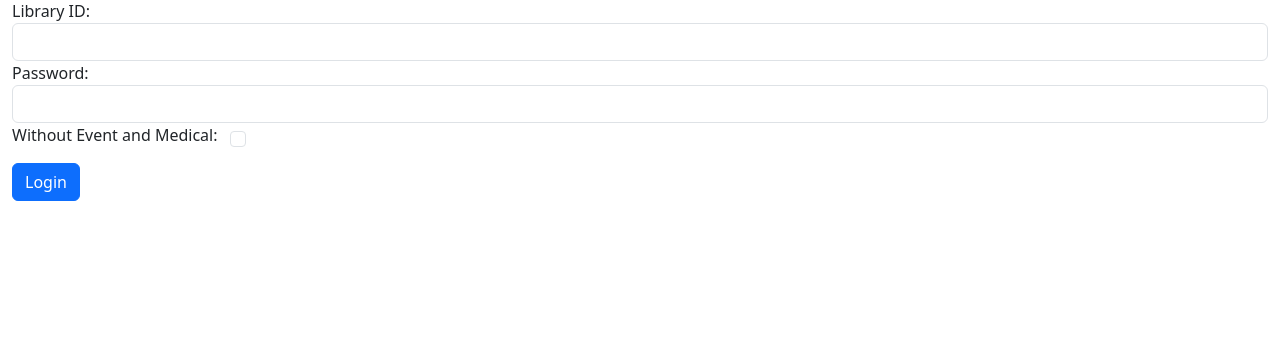
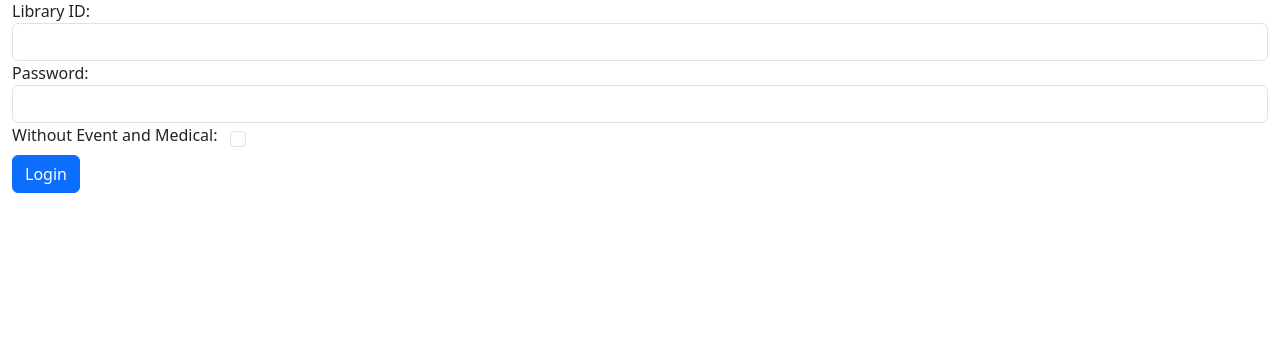
Before and after one commit to Prinve59/BunkIt, a Django app: page / in a window 1280 px wide. Shown: the part 113-474 px from the top of the page. Run offline with Django 5.2, Linux system fonts and the light colour scheme; some libraries are stand-ins or nearby versions.

Commit message:
Update home.html

```diff
--- a/templates/home.html
+++ b/templates/home.html
@@ -53,7 +53,7 @@
     <form method="POST" class="mb-4">
         {% csrf_token %}
         {{ form.as_p }}
-        <button type="submit" class="btn btn-primary mt-3 flex justify-center">Login</button>
+        <button type="submit" class="btn btn-primary mt-2 flex justify-center">Login</button>
     </form>
     {% else %}
     <!-- Goal Attendance Input Form (only shown after login) -->
```
